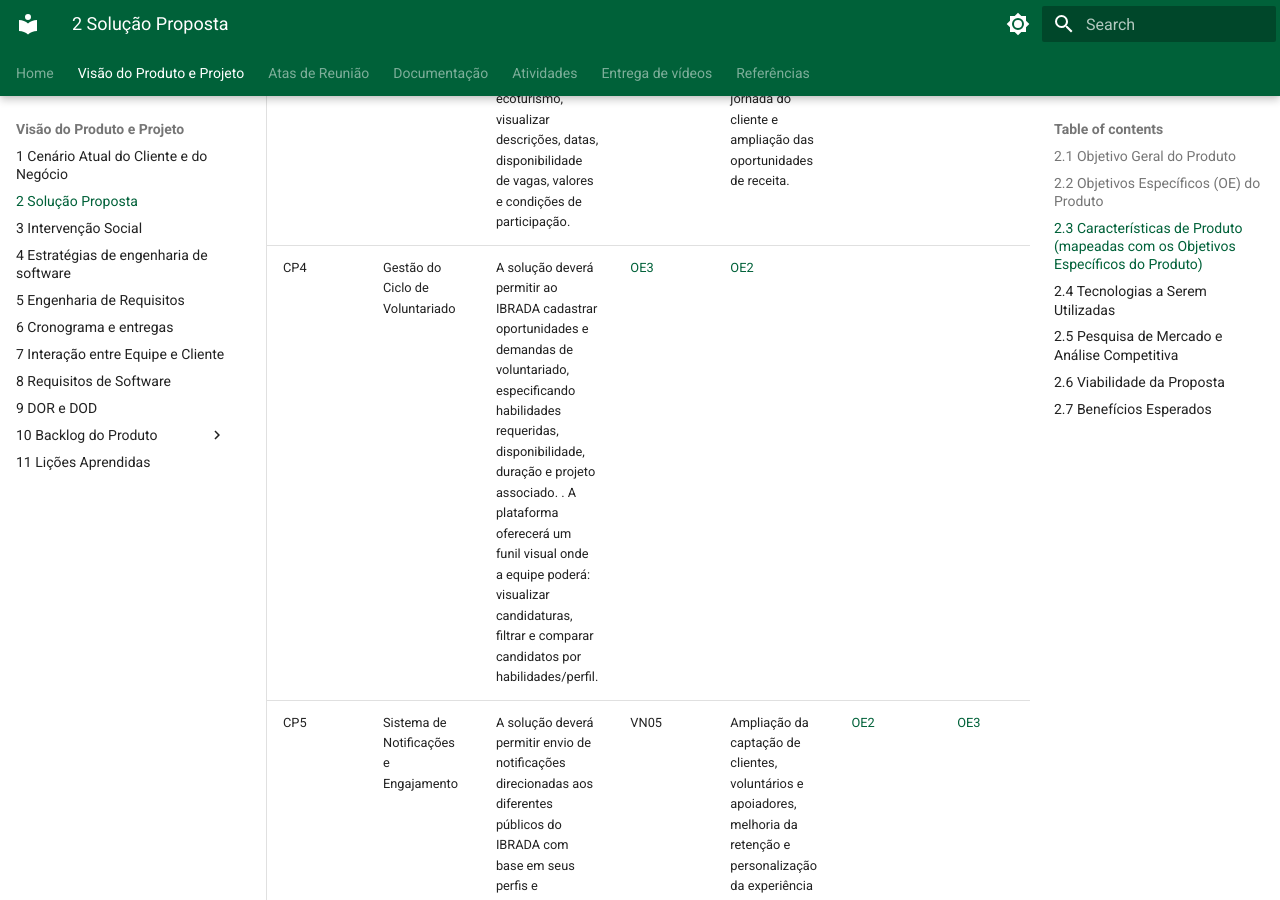
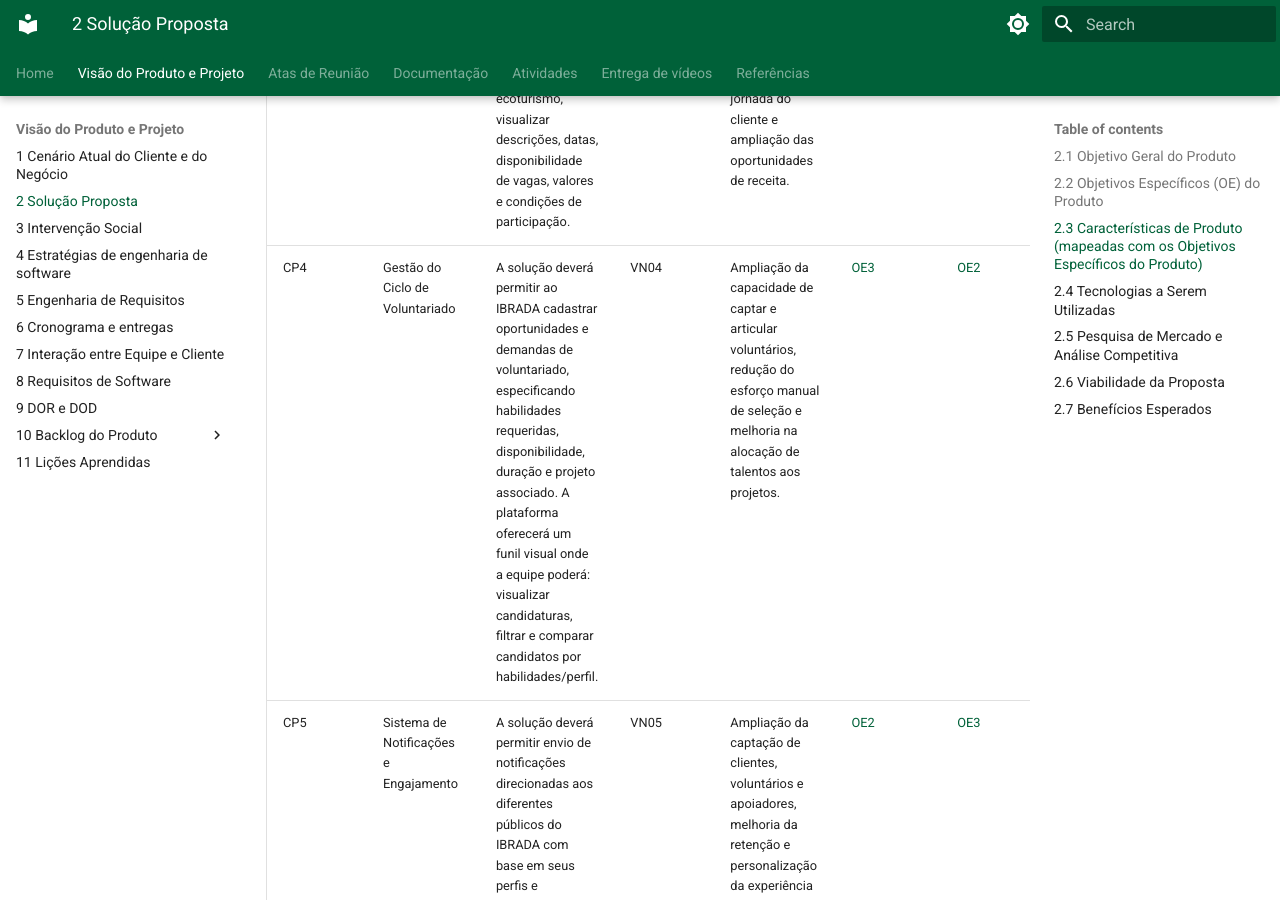
Before and after one commit to mdsreq-fga-unb/REQ-2026.2-T01-IBRADA-NET, an MkDocs documentation site: the page built from docs/documento-visao/2_solucao.md, in a window 1280 px wide and 900 px high, scrolled down 2071 px. Built offline with MkDocs 1.6.1 and Material for MkDocs 9.7.7, drawn with Linux system fonts in a browser that asks for light colours.

```diff
--- a/docs/documento-visao/2_solucao.md
+++ b/docs/documento-visao/2_solucao.md
@@ -18,7 +18,7 @@ Aprimorar a comunicação e o relacionamento do IBRADA com seus diferentes públ
 |CP1|Gestão e Transparência de Projetos|A solução deverá permitir ao IBRADA cadastrar, organizar e disponibilizar informações sobre seus projetos nas suas frentes principais, incluindo iniciativas realizadas, em andamento ou propostas não executadas. O dashboard deverá exibir indicadores de impacto e permitir filtragem por área de atuação, status e período, de modo a demonstrar capacidade de execução e oferecer transparência aos apoiadores e patrocinadores. |VN01|Aumento da visibilidade institucional dos projetos, demonstração de impacto real e fortalecimento da credibilidade junto a apoiadores e patrocinadores. |[OE1](#22-objetivos-específicos-oe-do-produto)|[OE2](#22-objetivos-específicos-oe-do-produto)|
 |CP2|Canal Unificado de Atendimento e Triagem|A solução deverá centralizar o recebimento de dúvidas sobre projetos, solicitações de serviços, interesse em voluntariado e manifestações de apoiadores. A plataforma deverá identificar o tipo de solicitação e o perfil do usuário mediante formulário guiado. A triagem levará o usuário à ferramenta Whatsapp com orientações específicas de acordo com a triagem. |VN02|Melhoria da organização do atendimento, redução de perda de contatos e resposta mais ágil às solicitações dos públicos. |[OE1](#22-objetivos-específicos-oe-do-produto)|[OE2](#22-objetivos-específicos-oe-do-produto)|
 |CP3|Módulo Transacional de Ecoturismo |A solução deverá permitir aos usuários consultar o catálogo de pacotes de ecoturismo, visualizar descrições, datas, disponibilidade de vagas, valores e condições de participação. |VN03|Facilitação da contratação de pacotes de ecoturismo, redução de fricção na jornada do cliente e ampliação das oportunidades de receita.|[OE2](#22-objetivos-específicos-oe-do-produto)|[OE1](#22-objetivos-específicos-oe-do-produto)|
-|CP4|Gestão do Ciclo de Voluntariado |A solução deverá permitir ao IBRADA cadastrar oportunidades e demandas de voluntariado, especificando habilidades requeridas, disponibilidade, duração e projeto associado. . A plataforma oferecerá um funil visual onde a equipe poderá: visualizar candidaturas, filtrar e comparar candidatos por habilidades/perfil. |[OE3](#22-objetivos-específicos-oe-do-produto)|[OE2](#22-objetivos-específicos-oe-do-produto)|
+|CP4|Gestão do Ciclo de Voluntariado |A solução deverá permitir ao IBRADA cadastrar oportunidades e demandas de voluntariado, especificando habilidades requeridas, disponibilidade, duração e projeto associado.  A plataforma oferecerá um funil visual onde a equipe poderá: visualizar candidaturas, filtrar e comparar candidatos por habilidades/perfil.|VN04|Ampliação da capacidade de captar e articular voluntários, redução do esforço manual de seleção e melhoria na alocação de talentos aos projetos. |[OE3](#22-objetivos-específicos-oe-do-produto)|[OE2](#22-objetivos-específicos-oe-do-produto)|
 |CP5|Sistema de Notificações e Engajamento |A solução deverá permitir envio de notificações direcionadas aos diferentes públicos do IBRADA com base em seus perfis e interesses declarados. O sistema deverá notificar sobre: novas oportunidades de voluntariado alinhadas ao perfil, novos projetos lançados na área de interesse, chamados para financiamento de iniciativas específicas, atividades de ecoturismo próximas ao período de interesse.|VN05|Ampliação da captação de clientes, voluntários e apoiadores, melhoria da retenção e personalização da experiência de cada público.|[OE2](#22-objetivos-específicos-oe-do-produto)|[OE3](#22-objetivos-específicos-oe-do-produto)|
 |CP6|Gestão de Solicitações de Parcerias |A solução deverá permitir que empresas e organizações externas façam solicitações de parcerias com o IBRADA através de um formulário simplificado. Para a equipe do IBRADA, a plataforma deverá oferecer um painel centralizado visualizando todas as solicitações de parceria recebidas, com as informações coletadas. A equipe poderá adicionar notas internas e enviar resposta para a empresa solicitante via email. |VN6|Centralização e organização das solicitações de parceria, redução de perda de contatos de parceiros em potencial, melhoria da transparência no processo de análise e facilitação da gestão interna dessas demandas. |[OE1](#22-objetivos-específicos-oe-do-produto)|[OE2](#22-objetivos-específicos-oe-do-produto)|
 
```
Also changed, not shown: docs/videos/entrega-videos.md (+3 -1 lines).
